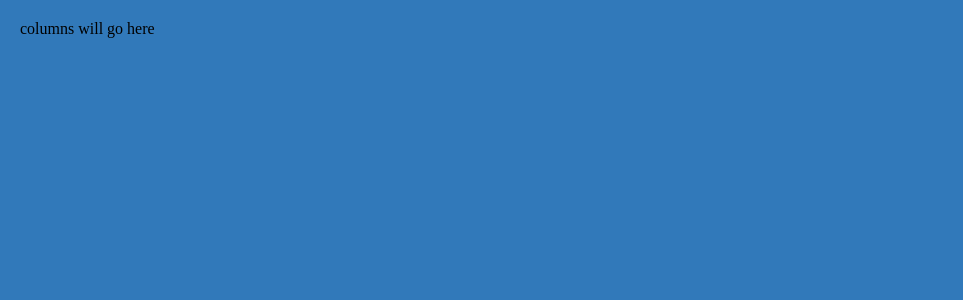
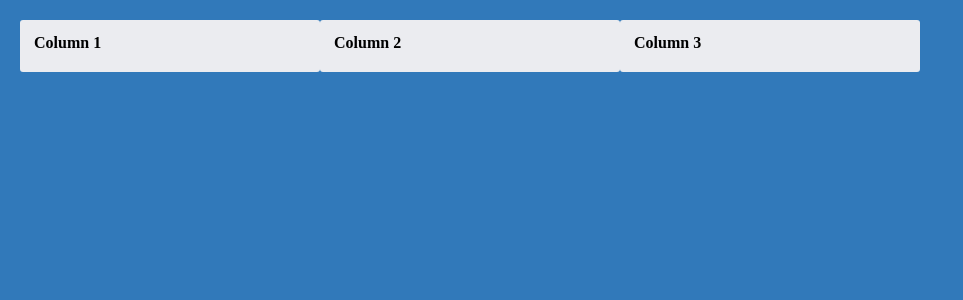
Before and after one commit to tuf75588/react-trello-clone, a React (Create React App) app: page / in a window 1280 px wide. Shown: the top 300 px of the page, without its empty margins (0-963 px from the left). Built offline with nearby package versions, Linux system fonts and the light colour scheme.

Commit message:
draggable column components started

```diff
--- a/src/App.tsx
+++ b/src/App.tsx
@@ -1,7 +1,14 @@
 import React from 'react';
 import { AppContainer } from './styles/styles';
+import Column from './components/Column';
 function App() {
-  return <AppContainer className="App">columns will go here</AppContainer>;
+  return (
+    <AppContainer className="App">
+      <Column title="Column 1"></Column>
+      <Column title="Column 2" />
+      <Column title="Column 3" />
+    </AppContainer>
+  );
 }
 
 export default App;
--- /dev/null
+++ b/src/components/Column.tsx
@@ -0,0 +1,18 @@
+import React from 'react';
+import { ColumnContainer, ColumnTitle } from '../styles/styles';
+
+// INTERFACES
+interface ColumnProps {
+  title?: string;
+}
+
+function Column({ title, children }: React.PropsWithChildren<ColumnProps>) {
+  return (
+    <ColumnContainer>
+      <ColumnTitle>{title}</ColumnTitle>
+      {children}
+    </ColumnContainer>
+  );
+}
+
+export default Column;
```
Also changed, not shown: 1 other file (tests, documents, lock files or other folders).
